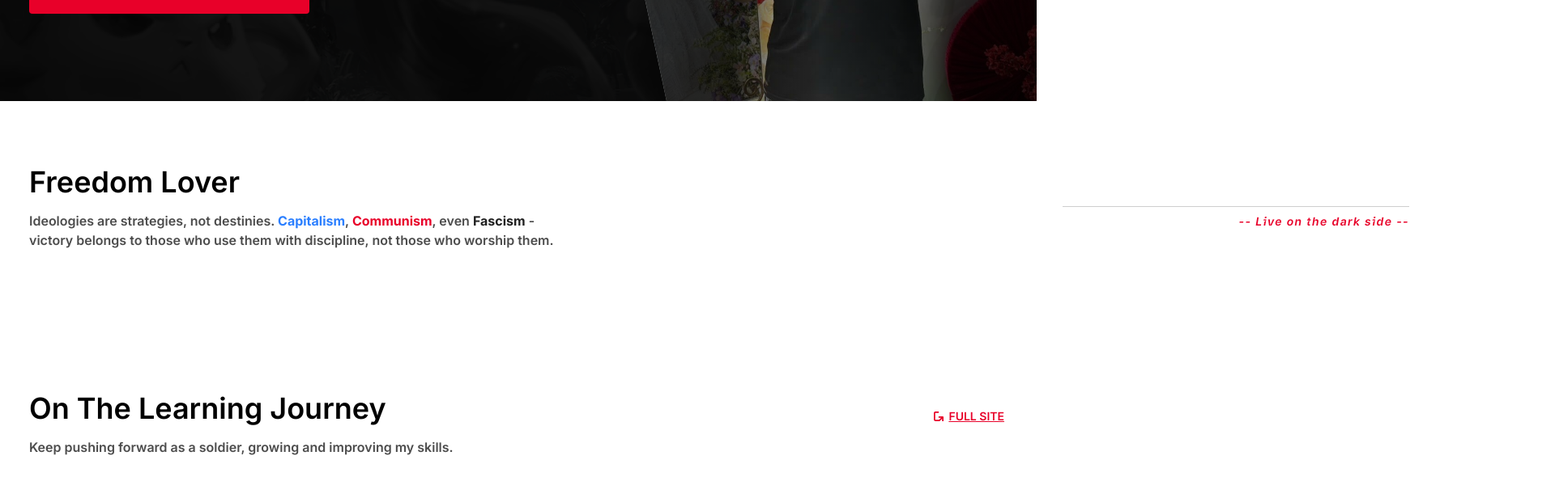
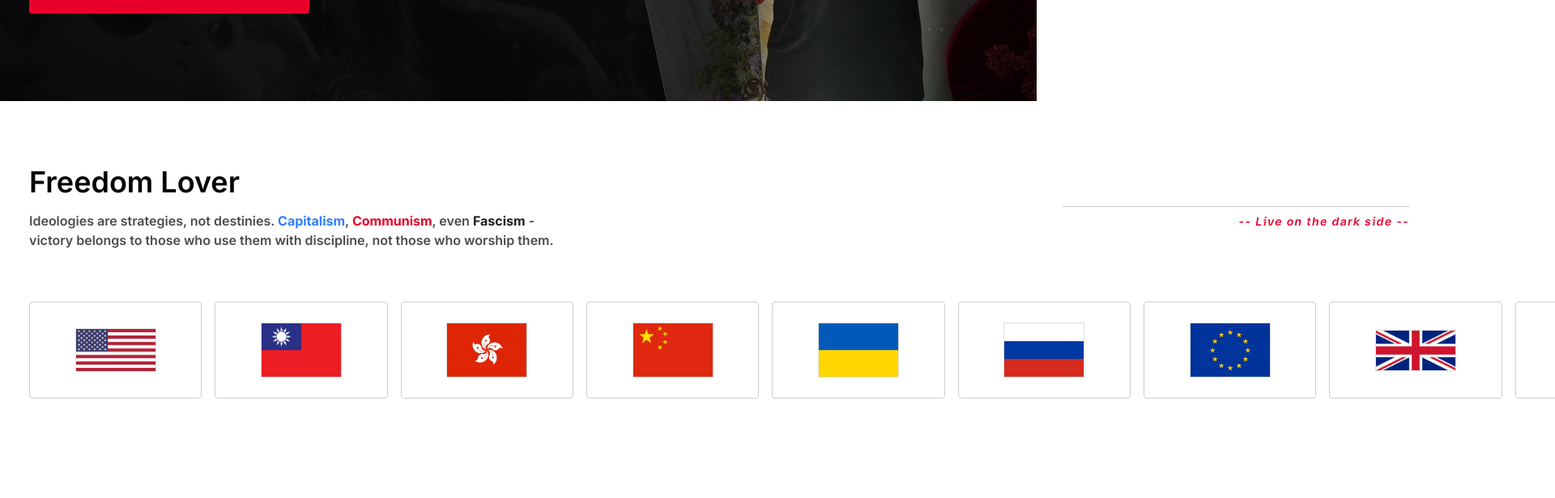
Before and after one commit to nhatkytran/Portfolio, a Next.js app: page / in a window 1280 px wide. Shown: the part 500-1116 px from the top of the page at 81% size, 1920 px wide, since content can reach past the window. Built offline with nearby package versions, Linux system fonts and the light colour scheme; a web font is replaced by a local one.

Commit message:
Implement flags

```diff
--- a/src/features/home/components/FreedomLover/FreedomLover.tsx
+++ b/src/features/home/components/FreedomLover/FreedomLover.tsx
@@ -1,7 +1,26 @@
+import Image from 'next/image';
+
+import { cn } from '@/shared/utils/helpers';
+
+const FLAGS_LOOP_TIME = 10;
+
+const FLAGS = [
+  'america.webp',
+  'republic-china.webp',
+  'hongkong.webp',
+  'communist-china.webp',
+  'ukraine.webp',
+  'russia.webp',
+  'europe.webp',
+  'uk.webp',
+  'france.webp',
+  'germany.webp',
+];
+
 /** Freedom lover. */
 export default function FreedomLover() {
   return (
-    <section className="flex items-center justify-center pt-20 pb-24">
+    <section className="flex items-center justify-center py-20 pb-0">
       <div className="max-w-8xl flex w-full flex-col gap-16 px-9">
         <div className="flex flex-col gap-4">
           <h2 className="font-inter text-4xl font-semibold">Freedom Lover</h2>
@@ -12,6 +31,30 @@ export default function FreedomLover() {
             discipline, not those who worship them.
           </p>
         </div>
+        <div className="relative h-[160px]">
+          <div className="absolute top-0 flex items-center gap-4">
+            {Array(FLAGS_LOOP_TIME)
+              .fill(FLAGS)
+              .flat()
+              .map((flag, index) => (
+                <div
+                  key={index}
+                  className={cn(
+                    'relative flex aspect-video h-[120px] items-center justify-center border border-neutral-300',
+                    'rounded-sm',
+                  )}
+                >
+                  <Image
+                    src={`/images/flags/${flag}`}
+                    alt={flag.split('.')[0]}
+                    width={100}
+                    height={0}
+                    className="border border-neutral-200"
+                  />
+                </div>
+              ))}
+          </div>
+        </div>
       </div>
     </section>
   );
```
